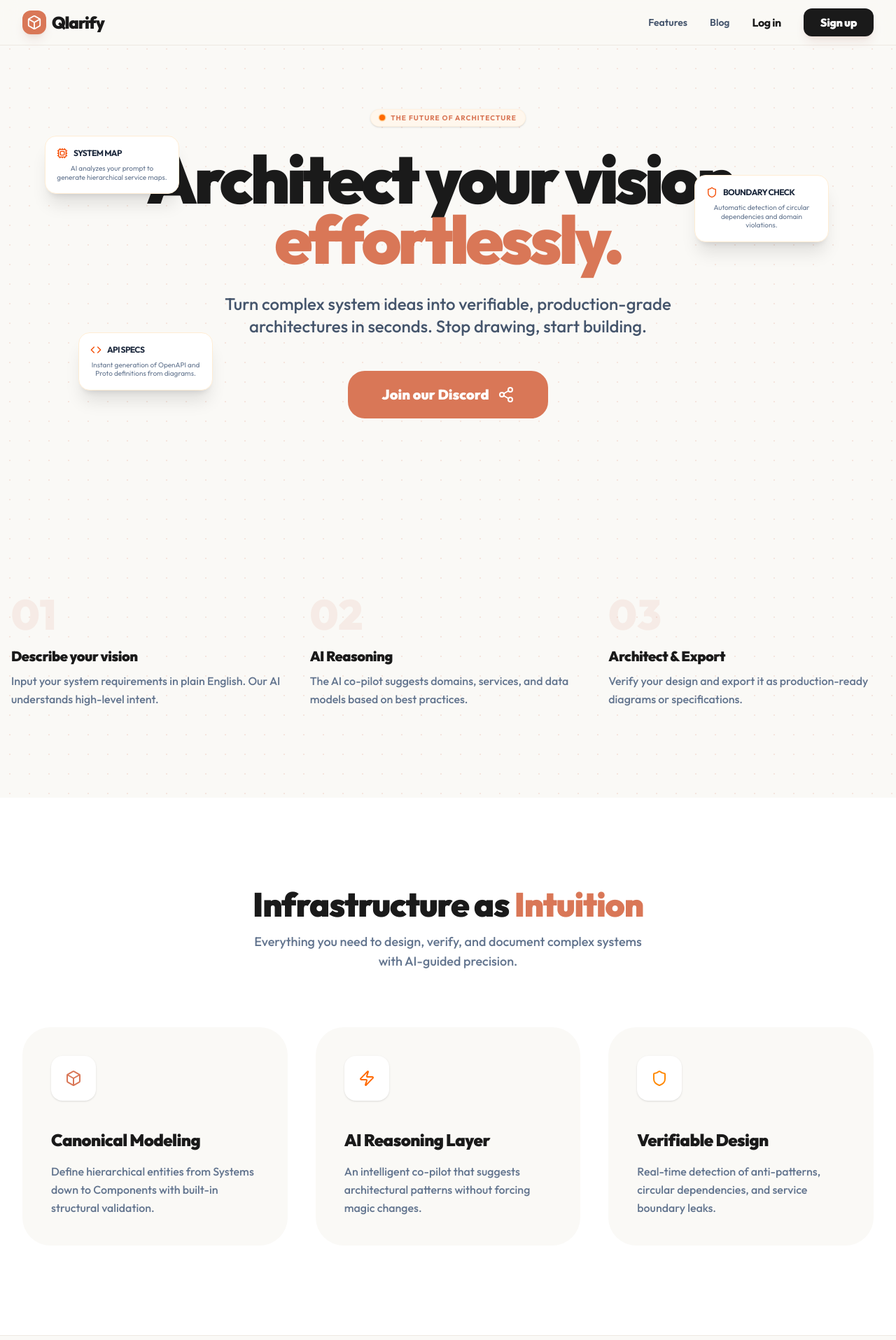
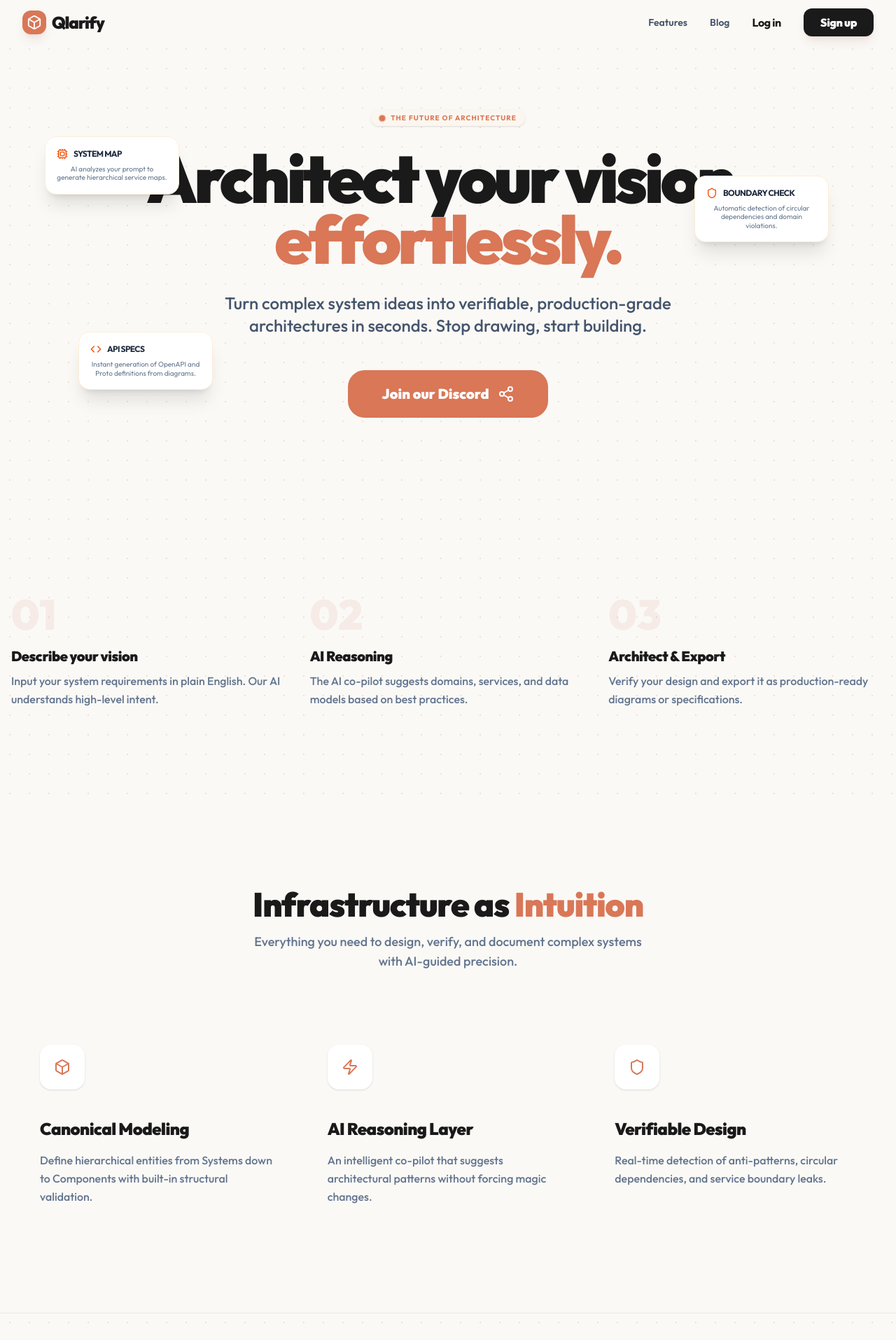
Before and after one commit to ami-souvik/qlarify, a Next.js app: page / in a window 1280 px wide. Shown: the top 1915 px of the page at 70% size. Built offline with nearby package versions, Linux system fonts and the light colour scheme; no server answers.

Commit message:
feat: Implement dark mode support and refine color palette with CSS variables.

```diff
--- a/app/globals.css
+++ b/app/globals.css
@@ -36,7 +36,7 @@
 
 @layer utilities {
   .bg-dot-grid {
-    background-image: radial-gradient(#D9775762 1.5px, transparent 0.5px);
+    background-image: radial-gradient(var(--theme-accent-color) 1.5px, transparent 0.5px);
     background-size: 28px 28px;
   }
 }
--- a/app/page.tsx
+++ b/app/page.tsx
@@ -74,21 +74,21 @@ function IdeaInput() {
 
 export default function Home() {
   return (
-    <div className="min-h-screen bg-ivory text-charcoal font-sans relative overflow-x-hidden">
+    <div className="min-h-screen bg-ivory dark:bg-charcoal text-charcoal font-sans relative overflow-x-hidden">
       {/* Dot Grid Background */}
-      <div className="absolute inset-0 z-0 pointer-events-none opacity-[0.4]"
-        style={{ backgroundImage: 'radial-gradient(#D9775762 1.5px, transparent 0.5px)', backgroundSize: '28px 28px' }}>
+      <div className="absolute inset-0 z-0 pointer-events-none opacity-[0.2]"
+        style={{ backgroundImage: 'radial-gradient(var(--theme-accent-color) 1.5px, transparent 0.5px)', backgroundSize: '28px 28px' }}>
       </div>
 
       {/* Navigation */}
-      <nav className="fixed w-full z-50 bg-ivory/80 backdrop-blur-md border-b border-[#EEE9E2]">
+      <nav className="fixed w-full z-50 bg-ivory/80 dark:bg-charcoal/80 backdrop-blur-md border-b border-ivory dark:border-charcoal">
         <div className="max-w-7xl mx-auto px-4 sm:px-6 lg:px-8 h-16 flex items-center justify-between">
           <QlarifyLogo />
           <div className="flex items-center gap-8">
-            <Link href="#features" className="hidden md:block text-sm font-semibold text-slate-600 hover:text-terracotta transition-colors">
+            <Link href="#features" className="hidden md:block text-sm font-semibold text-slate-600 dark:text-slate-200 hover:text-terracotta transition-colors">
               Features
             </Link>
-            <Link href="/blog" className="hidden md:block text-sm font-semibold text-slate-600 hover:text-terracotta transition-colors">
+            <Link href="/blog" className="hidden md:block text-sm font-semibold text-slate-600 dark:text-slate-200 hover:text-terracotta transition-colors">
               Blog
             </Link>
             <LoggedInBadge />
@@ -128,15 +128,15 @@ export default function Home() {
             animate={{ opacity: 1, y: 0 }}
             transition={{ duration: 0.6 }}
           >
-            <div className="inline-flex items-center gap-2 px-3 py-1 rounded-full bg-orange-50 border border-orange-100/50 text-terracotta text-[10px] font-bold tracking-widest uppercase mb-8 shadow-sm">
+            <div className="inline-flex items-center gap-2 px-3 py-1 rounded-full bg-selection/20 text-terracotta text-[10px] font-bold tracking-widest uppercase mb-8 shadow-sm">
               <span className="relative flex h-2 w-2">
-                <span className="animate-ping absolute inline-flex h-full w-full rounded-full bg-orange-400 opacity-75"></span>
-                <span className="relative inline-flex rounded-full h-2 w-2 bg-orange-500"></span>
+                <span className="animate-ping absolute inline-flex h-full w-full rounded-full bg-terracotta opacity-75"></span>
+                <span className="relative inline-flex rounded-full h-2 w-2 bg-terracotta"></span>
               </span>
               The Future of Architecture
             </div>
 
-            <h1 className="text-6xl md:text-8xl font-black text-[#1A1A1A] tracking-tighter mb-8 leading-[0.9]">
+            <h1 className="text-6xl md:text-8xl font-black text-charcoal dark:text-ivory tracking-tighter mb-8 leading-[0.9]">
               Architect your vision, <br />
               <span className="text-terracotta">effortlessly.</span>
             </h1>
@@ -181,30 +181,30 @@ export default function Home() {
       </section>
 
       {/* Features Grid */}
-      <section id="features" className="py-32 bg-white relative">
+      <section id="features" className="py-32 bg-ivory dark:bg-charcoal relative">
         <div className="max-w-7xl mx-auto px-4 sm:px-6 lg:px-8">
           <div className="text-center mb-20">
-            <h2 className="text-4xl md:text-5xl font-black tracking-tight text-[#1A1A1A] mb-4">
-              Infrastructure as <span className="text-[#D97757]">Intuition</span>
+            <h2 className="text-4xl md:text-5xl font-black tracking-tight text-charcoal dark:text-ivory mb-4">
+              Infrastructure as <span className="text-terracotta">Intuition</span>
             </h2>
             <p className="text-slate-500 text-lg font-medium max-w-xl mx-auto">
               Everything you need to design, verify, and document complex systems with AI-guided precision.
             </p>
           </div>
 
-          <div className="grid grid-cols-1 md:grid-cols-3 gap-10">
+          <div className="grid grid-cols-1 md:grid-cols-3 gap-4">
             <FeatureCard
-              icon={<Box size={24} className="text-[#D97757]" />}
+              icon={<Box size={24} className="text-terracotta" />}
               title="Canonical Modeling"
               description="Define hierarchical entities from Systems down to Components with built-in structural validation."
             />
             <FeatureCard
-              icon={<Zap size={24} className="text-orange-500" />}
+              icon={<Zap size={24} className="text-terracotta" />}
               title="AI Reasoning Layer"
               description="An intelligent co-pilot that suggests architectural patterns without forcing magic changes."
             />
             <FeatureCard
-              icon={<Shield size={24} className="text-orange-400" />}
+              icon={<Shield size={24} className="text-terracotta" />}
               title="Verifiable Design"
               description="Real-time detection of anti-patterns, circular dependencies, and service boundary leaks."
             />
@@ -215,7 +215,7 @@ export default function Home() {
       {/* Social Proof */}
       <section className="py-24 bg-[#FAF9F6] border-y border-[#EEE9E2]">
         <div className="max-w-7xl mx-auto px-4 text-center">
-          <p className="text-xs font-black text-[#D97757] uppercase tracking-[0.3em] mb-12">Architecture powering the elite</p>
+          <p className="text-xs font-black text-terracotta uppercase tracking-[0.3em] mb-12">Architecture powering the elite</p>
           <div className="flex flex-wrap justify-center items-center gap-16 grayscale opacity-60 contrast-125">
             <div className="text-3xl font-black italic tracking-tighter">MONZO</div>
             <div className="text-3xl font-black italic tracking-tighter">STRIPE</div>
@@ -229,7 +229,7 @@ export default function Home() {
       <section className="py-32 bg-[#1A1A1A] relative overflow-hidden">
         {/* Abstract background effect */}
         <div className="absolute inset-0 opacity-20 pointer-events-none"
-          style={{ backgroundImage: 'radial-gradient(#D97757 0.8px, transparent 0.8px)', backgroundSize: '32px 32px' }}>
+          style={{ backgroundImage: 'radial-gradient(var(--theme-accent-color) 0.8px, transparent 0.8px)', backgroundSize: '32px 32px' }}>
         </div>
 
         <div className="max-w-4xl mx-auto px-4 text-center relative z-10">
@@ -240,7 +240,7 @@ export default function Home() {
             viewport={{ once: true }}
             className="space-y-10"
           >
-            <div className="inline-flex items-center justify-center w-24 h-24 rounded-[2rem] bg-orange-600 text-white mb-4 shadow-2xl shadow-orange-600/20 transform -rotate-3">
+            <div className="inline-flex items-center justify-center w-24 h-24 rounded-[2rem] bg-terracotta text-white mb-4 shadow-2xl shadow-orange-600/20 transform -rotate-3">
               <MessageSquare size={48} />
             </div>
             <h2 className="text-5xl md:text-7xl font-black text-white tracking-tighter leading-none">
@@ -253,7 +253,7 @@ export default function Home() {
               <Link
                 href="https://discord.gg/jDPw4mfKYn"
                 target="_blank"
-                className="inline-flex items-center gap-3 bg-white text-[#1A1A1A] px-12 py-5 rounded-3xl text-xl font-black hover:bg-orange-50 transition-all hover:shadow-[0_0_40px_rgba(255,255,255,0.2)] hover:-translate-y-1 group"
+                className="inline-flex items-center gap-3 bg-white text-[#1A1A1A] px-12 py-5 rounded-3xl text-xl font-black hover:bg-selection transition-all hover:shadow-[0_0_40px_rgba(255,255,255,0.2)] hover:-translate-y-1 group"
               >
                 Join our Discord <Share2 size={24} className="group-hover:rotate-12 transition-transform" />
               </Link>
@@ -267,17 +267,17 @@ export default function Home() {
         <div className="max-w-7xl mx-auto px-4 sm:px-6 lg:px-8 flex flex-col md:flex-row justify-between items-center gap-12">
           <div className="flex flex-col items-center md:items-start gap-4">
             <div className="flex items-center gap-2 text-[#1A1A1A]">
-              <Box size={32} className="text-[#D97757]" />
+              <Box size={32} className="text-terracotta" />
               <span className="font-black text-3xl tracking-tighter">Qlarify</span>
             </div>
             <p className="text-sm font-medium">The architectural co-pilot for high-scale teams.</p>
           </div>
 
           <div className="flex gap-12 text-sm font-black uppercase tracking-widest">
-            <Link href="/privacy" className="hover:text-[#D97757] transition-colors">Privacy</Link>
-            <Link href="#" className="hover:text-[#D97757] transition-colors">Terms</Link>
-            <Link href="/blog" className="hover:text-[#D97757] transition-colors">Blog</Link>
-            <Link href="https://discord.gg/jDPw4mfKYn" target="_blank" className="hover:text-[#D97757] transition-colors inline-flex items-center gap-2">Discord</Link>
+            <Link href="/privacy" className="hover:text-terracotta transition-colors">Privacy</Link>
+            <Link href="#" className="hover:text-terracotta transition-colors">Terms</Link>
+            <Link href="/blog" className="hover:text-terracotta transition-colors">Blog</Link>
+            <Link href="https://discord.gg/jDPw4mfKYn" target="_blank" className="hover:text-terracotta transition-colors inline-flex items-center gap-2">Discord</Link>
           </div>
 
           <div className="text-xs font-bold text-slate-400">
@@ -291,8 +291,8 @@ export default function Home() {
 
 function FeatureCard({ icon, title, description }: { icon: React.ReactNode, title: string, description: string }) {
   return (
-    <div className="p-10 bg-[#FAF9F6] rounded-[2.5rem] border border-transparent hover:border-orange-100 hover:bg-white hover:shadow-2xl hover:shadow-orange-900/5 transition-all group relative overflow-hidden">
-      <div className="w-16 h-16 rounded-2xl bg-white shadow-sm flex items-center justify-center mb-10 group-hover:scale-110 group-hover:bg-orange-50 transition-all duration-500">
+    <div className="p-6 bg-[#FAF9F6] rounded-3xl border border-transparent hover:border-terracotta/20 hover:bg-white hover:shadow-2xl hover:shadow-orange-900/5 transition-all group relative overflow-hidden">
+      <div className="w-16 h-16 rounded-2xl bg-white shadow-sm flex items-center justify-center mb-10 group-hover:scale-110 group-hover:bg-selection/10 transition-all duration-500">
         {icon}
       </div>
       <h3 className="text-2xl font-black text-[#1A1A1A] mb-4 tracking-tight">{title}</h3>
@@ -300,7 +300,7 @@ function FeatureCard({ icon, title, description }: { icon: React.ReactNode, titl
 
       {/* Subtle indicator */}
       <div className="absolute right-8 top-8 opacity-0 group-hover:opacity-100 transition-opacity">
-        <ArrowRight size={20} className="text-orange-200" />
+        <ArrowRight size={20} className="text-terracotta/40" />
       </div>
     </div>
   );
@@ -309,8 +309,8 @@ function FeatureCard({ icon, title, description }: { icon: React.ReactNode, titl
 function Step({ number, title, description }: { number: string, title: string, description: string }) {
   return (
     <div className="group">
-      <div className="text-6xl font-black text-[#D97757]/10 group-hover:text-[#D97757]/20 transition-colors mb-4">{number}</div>
-      <h3 className="text-xl font-black text-[#1A1A1A] mb-2 tracking-tight">{title}</h3>
+      <div className="text-6xl font-black text-terracotta/10 group-hover:text-terracotta/20 transition-colors mb-4">{number}</div>
+      <h3 className="text-xl font-black text-[#1A1A1A] dark:text-slate-200 mb-2 tracking-tight">{title}</h3>
       <p className="text-slate-500 font-medium leading-relaxed">{description}</p>
     </div>
   );
--- a/components/LoggedInBadge.tsx
+++ b/components/LoggedInBadge.tsx
@@ -16,7 +16,7 @@ export default function LoggedInBadge() {
     </div>;
     return (
         <div className="flex items-center gap-4">
-            <Link href="/app" className="flex items-center px-4 py-1.5 bg-white rounded-xl border border-[#EEE9E2] hover:border-orange-200 hover:shadow-sm transition-all">
+            <Link href="/app" className="flex items-center px-4 py-1.5 bg-white rounded-xl border border-terracotta/20 hover:border-terracotta/40 hover:shadow-sm transition-all">
                 <span className="text-sm font-bold text-[#1A1A1A] truncate max-w-[150px]">
                     {session.user?.name}
                 </span>
@@ -24,7 +24,7 @@ export default function LoggedInBadge() {
 
             <button
                 onClick={() => signOut()}
-                className="p-2 text-slate-400 hover:text-orange-600 hover:bg-orange-50 rounded-xl transition-all"
+                className="p-2 text-terracotta/40 hover:text-terracotta/70 hover:bg-terracotta/10 rounded-xl transition-all"
                 title="Sign out"
             >
                 <LogOut size={20} />
```
